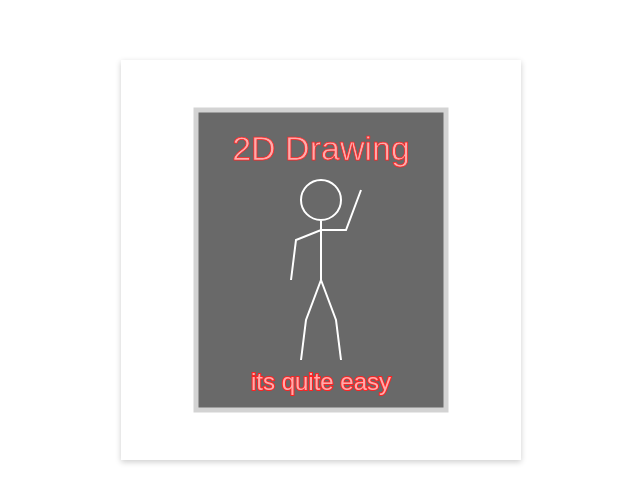
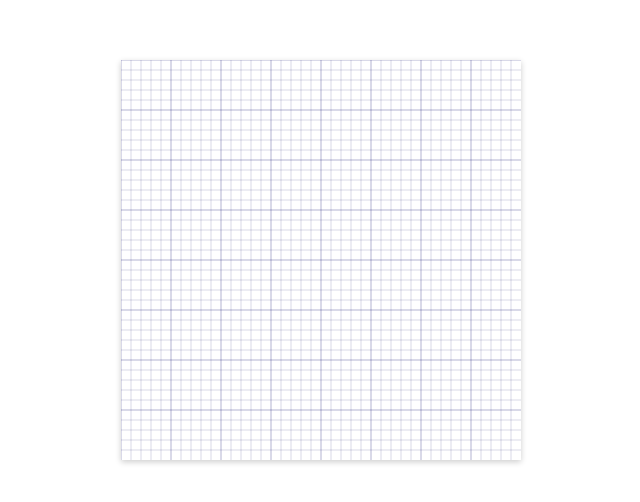
Before and after one commit to RobRuizR/tc1021, a website built with Parcel: page index.html in a window 1280 px wide. Shown: the part 136-638 px from the top of the page, without its empty margins (319-959 px from the left). Built offline with nearby package versions, Linux system fonts and the light colour scheme.

Commit message:
mid-ex-2

```diff
--- a/index.html
+++ b/index.html
@@ -21,6 +21,8 @@
     .small-shadow {
       box-shadow: 0 2px 6px 0 hsla(0, 0%, 0%, 0.2);
     }
+
+    canvas {}
   </style>
 </head>
 
--- a/src/index.ts
+++ b/src/index.ts
@@ -1,57 +1,45 @@
-interface GameObject {
+interface RenderedObject {
   render(): void;
 }
 
-class MotivationalPoster implements GameObject {
-  private readonly context: CanvasRenderingContext2D;
+class GameObject {
+  protected readonly context: CanvasRenderingContext2D;
 
-  constructor(context: CanvasRenderingContext2D) {
+  public constructor(context: CanvasRenderingContext2D) {
     this.context = context;
   }
 
+  protected getWidth() {
+    return this.context.canvas.width;
+  }
+
+  protected getHeight() {
+    return this.context.canvas.height;
+  }
+}
+
+class MotivationalPoster extends GameObject {
   render() {
-    const canvasWidth = this.context.canvas.width;
-    const canvasHeight = this.context.canvas.height;
-    this.context.fillStyle = "dimgrey";
-    this.context.strokeStyle = "lightgrey";
-    this.context.lineWidth = 5;
-    this.context.rect(75, 50, canvasWidth - 150, canvasHeight - 100);
-    this.context.fill();
-    this.context.stroke();
+    context.strokeStyle = "rgba(0, 0, 100, 0.3)";
 
-    this.context.font = "34px Arial";
-    this.context.strokeStyle = "#FF2222";
-    this.context.fillStyle = "#FFAAAA";
-    this.context.lineWidth = 0.75;
-    this.context.textAlign = "center";
-    const msg = "2D Drawing";
-    this.context.fillText(msg, canvasWidth / 2, 100);
-    this.context.strokeText(msg, canvasWidth / 2, 100);
+    for (let x = 0; x < canvas.width; x += 10) {
+      context.beginPath();
+      context.moveTo(x, 0);
+      context.lineTo(x, canvas.height);
+      context.lineWidth = x % 50 == 0 ? 1 : 0.5;
+      context.stroke();
+    }
 
-    this.context.strokeStyle = "#FFFFFF";
-    this.context.lineWidth = 2;
-    this.context.beginPath();
-    this.context.arc(200, 140, 20, 0, Math.PI * 2);
-    this.context.moveTo(200, 160);
-    this.context.lineTo(200, 220);
-    this.context.moveTo(180, 300);
-    this.context.lineTo(185, 260);
-    this.context.lineTo(200, 220);
-    this.context.lineTo(215, 260);
-    this.context.lineTo(220, 300);
-    this.context.moveTo(240, 130);
-    this.context.lineTo(225, 170);
-    this.context.lineTo(200, 170);
-    this.context.lineTo(175, 180);
-    this.context.lineTo(170, 220);
-    this.context.stroke();
+    for (let y = 0; y < canvas.height; y += 10) {
+      context.beginPath();
+      context.moveTo(0, y);
+      context.lineTo(canvas.width, y);
+      context.lineWidth = y % 50 == 0 ? 1 : 0.5;
+      context.stroke();
+    }
 
-    const msg2 = "its quite easy";
-    this.context.strokeStyle = "#FF2222";
-    this.context.fillStyle = "#FFAAAA";
-    this.context.font = "24px Arial";
-    this.context.strokeText(msg2, canvas.width / 2, 330);
-    this.context.fillText(msg2, canvas.width / 2, 330);
+    // Applies current stroke style and line width to the entire current path.
+    // context.stroke();
   }
 }
 
```
